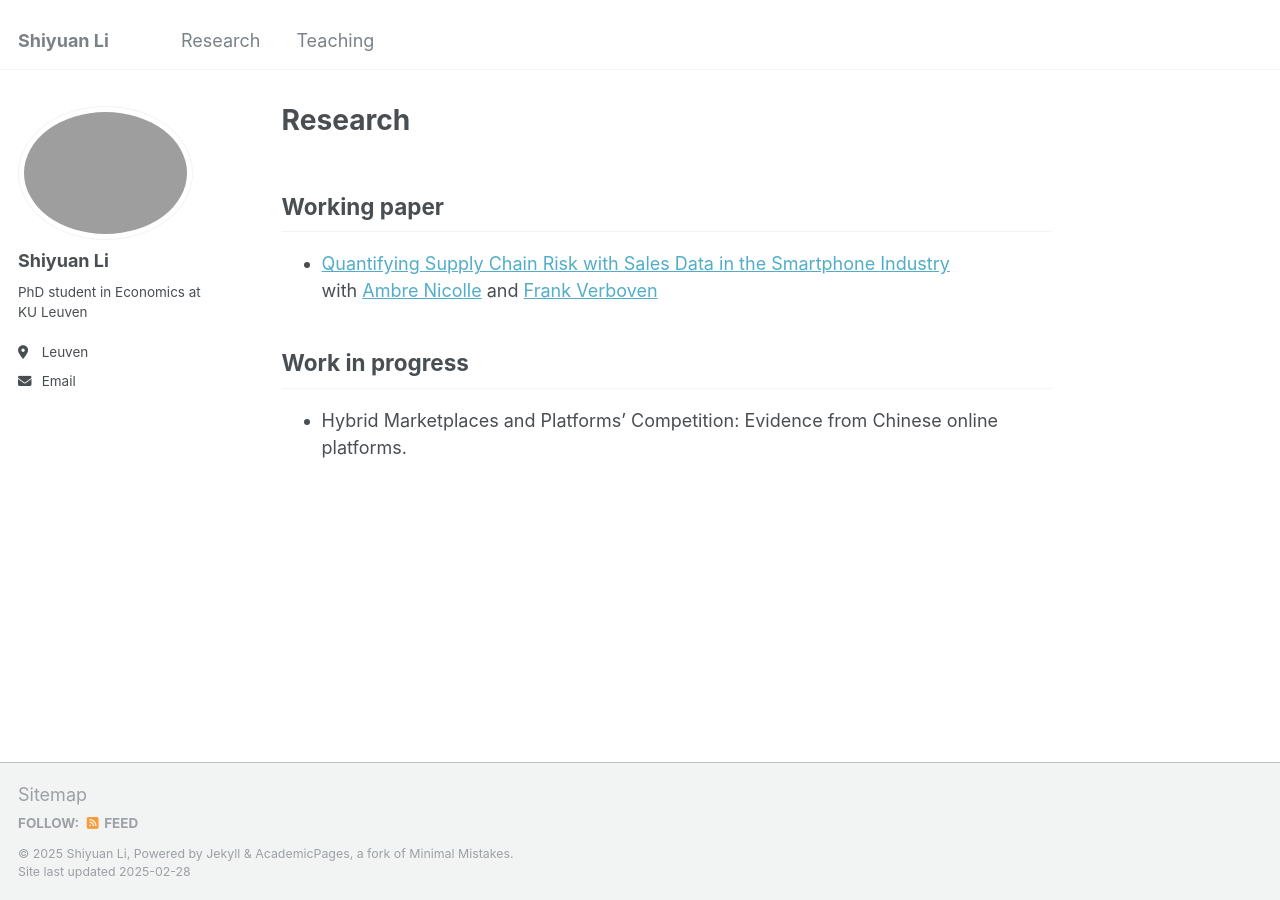
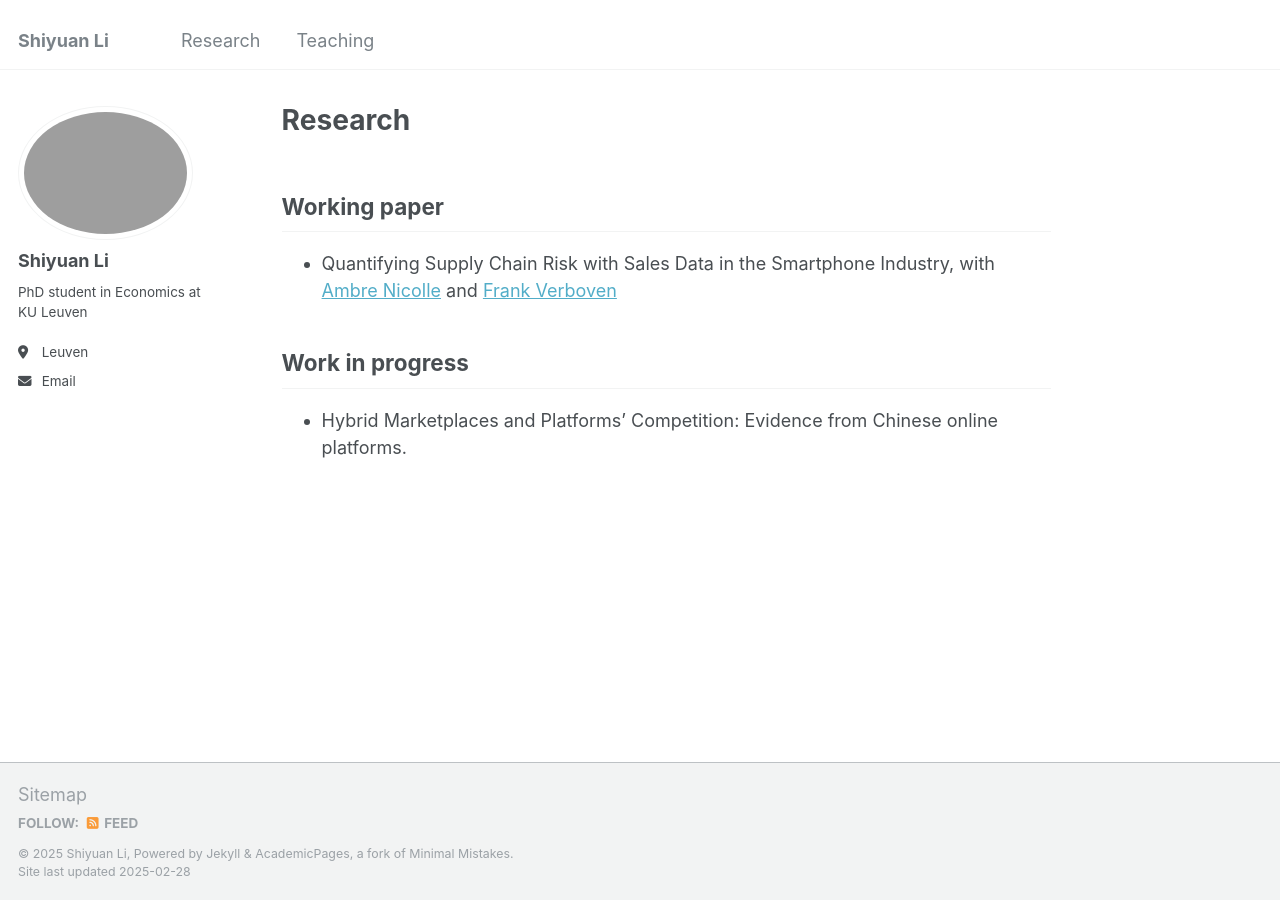
Before and after one commit to ShiyuanLi1/shiyuanli1.github.io, a Jekyll site: the page built from _pages/research.md, in a window 1280 px wide. Built offline with Jekyll 4.4.1, drawn with Linux system fonts in a browser that asks for light colours; part of the change alters nothing that is shown.

```diff
--- a/_pages/research.md
+++ b/_pages/research.md
@@ -5,7 +5,7 @@ title: "Research"
 
 ## Working paper
 
-* [Quantifying Supply Chain Risk with Sales Data in the Smartphone Industry](http://ShiyuanLi1.github.io/files/Quantifying_Supply_Chain_Risk_with_Sales_Data_in_the_Smartphone_Industry_EARIE.pdf)\
+* Quantifying Supply Chain Risk with Sales Data in the Smartphone Industry,
    with [Ambre Nicolle](https://ambrenicolle.com/) and [Frank Verboven](https://sites.google.com/site/frankverbo/home)
 
 ## Work in progress
```
